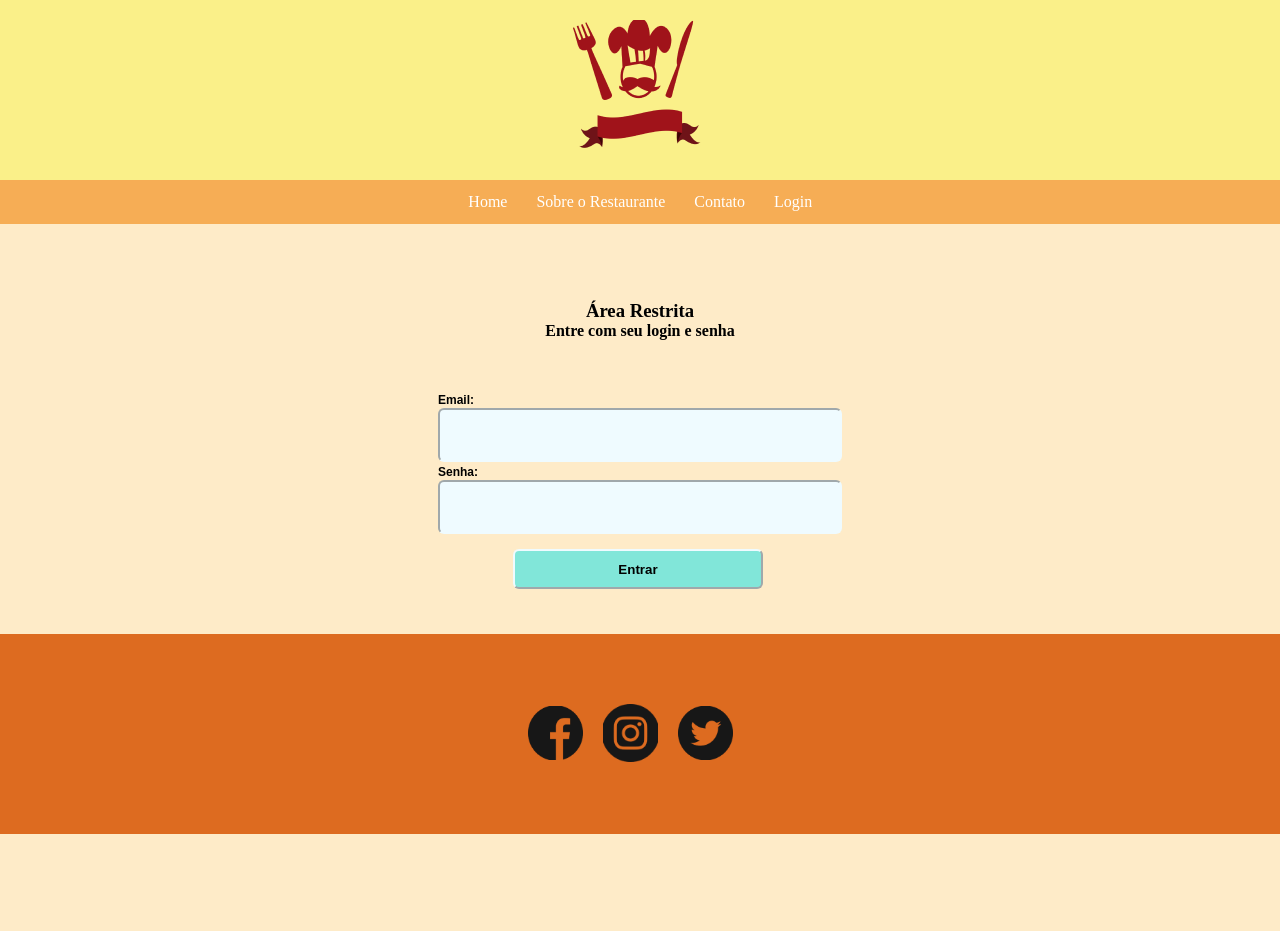
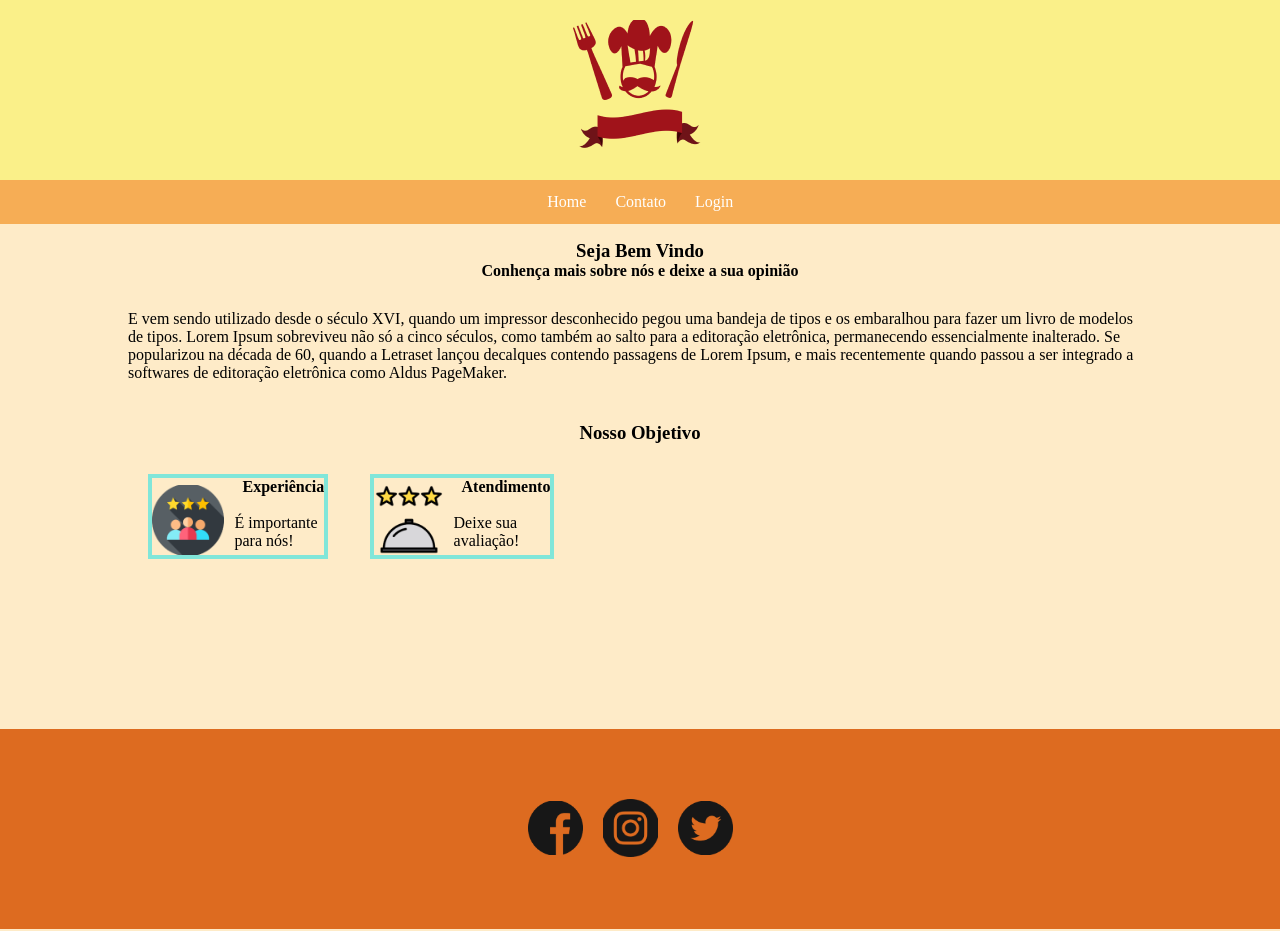
Before and after one commit to PhilipeAnderson/denoteFriends, a website with bundled scripts: page index.html in a window 1280 px wide. Shown: the top 931 px of the page. Before the commit the page ends 836 px from the top, so only its background shows below. Built offline with nearby package versions, Linux system fonts and the light colour scheme.

Commit message:
Criada as páginas de contato e login e adaptada a home

```diff
--- a/css/style.css
+++ b/css/style.css
@@ -56,7 +56,7 @@ body {
 .titulo_da_pag {
     color: #000000;
     position: relative;
-    top: 300px;
+    top: 240px;
     align-items: center;
     justify-content: center;
     text-align: center;
@@ -64,7 +64,7 @@ body {
 .descri_da_pag {
     color: #000000;
     position: relative;
-    top: 300px;
+    top: 240px;
     align-items: center;
     justify-content: center;
     text-align: center;
@@ -73,7 +73,7 @@ body {
 
 /* FORM DA TAG MAIN SECTION FORM  */
 .form {
-    margin-top: 350px;
+    margin-top: 280px;
     display: flex;
     justify-content: center;
     align-items: center;
@@ -103,6 +103,79 @@ body {
 }
 /* /FORM DA TAG MAIN SECTION FORM  */
 
+/* CONTEUDO DA HOME */
+.conteudo {
+    margin-top: 270px;
+    display: flex;
+    justify-content: center;
+    align-items: center;
+}
+.conteudo p{
+    width: 80%;
+}
+.titulo_da_pagII {
+    color: #000000;
+    position: relative;
+    top: 40px;
+    align-items: center;
+    justify-content: center;
+    text-align: center;
+}
+/* /CONTEUDO DA HOME */
+
+/* SQUARES */
+.squares ul {
+    margin-left:10%;
+}
+.squares ul li{
+    position: relative;
+    width: 120px;
+    margin: 70px 50px;
+    display: inline-flex;
+    align-items: center;
+    justify-content: center;
+}
+
+.square1{
+    display: inline-flex;
+    border: 4px solid #81E6D9
+}
+.square1 img {
+    margin-top: 7px;
+    height: 70px;
+}
+
+.square2{
+    display: inline-flex;
+    border: 4px solid #81E6D9
+}
+.square2 img {
+    margin-top: 7px;
+    height: 70px;
+}
+
+.square_titulo {
+    display: block;
+    margin-left: 10px;
+}
+
+.square_footer {
+    display: block;
+    margin-top: 40px;
+    margin-left: 0px;
+}
+/* /SQUARES */
+
+/* CONTATO */
+.contato {
+    margin-top: 30px;
+    text-align: center;
+    font-size: 20px;
+    font-weight: bold;
+
+}
+/* /CONTATO */
+
 /* FOOTER */
 .footer {
     position: absolute;
--- a/index.html
+++ b/index.html
@@ -1,38 +1,70 @@
 <!DOCTYPE html>
 <html lang="en">
+
 <head>
     <meta charset="UTF-8">
     <meta name="viewport" content="width=device-width, initial-scale=1.0">
     <title>Denote Friends</title>
-    <link rel="stylesheet" href="css/style.css"/>
+    <link rel="stylesheet" href="css/style.css" />
 </head>
+
 <body>
+
     <head>
         <div class="topo">
-            <img class="logo" src="img/logo.png"/>
+            <img class="logo" src="img/logo.png" />
         </div>
 
         <nav class="menu">
             <ul>
-                <li><a href="#">Home</a></li>
-                <li><a href="#">Sobre o Restaurante</a></li>
-                <li><a href="#">Contato</a></li>
-                <li><a href="#">Login</a></li>
+                <li><a href="index.html">Home</a></li>
+                <li><a href="contato.html">Contato</a></li>
+                <li><a href="login.html">Login</a></li>
             </ul>
         </nav>
     </head>
     <main>
-        <h3 class="titulo_da_pag" >Área Restrita</h3>
-        <h4 class="descri_da_pag">Entre com seu login e senha</h4>
-        <div class="form">
-            <form class="form_login">
-                <label>Email:</label><br />
-                <input class="input_box" type="text"><br />
-                <label>Senha:</label><br />
-                <input class="input_box" type="password"><br />
-                <input class="btn_entrar" type="button" value="Entrar">
-            </form>
+        <h3 class="titulo_da_pag">Seja Bem Vindo</h3>
+
+        <h4 class="descri_da_pag">Conhença mais sobre nós e deixe a sua opinião</h4>
+
+        <div class="conteudo">
+            <p>
+                E vem sendo utilizado desde o século XVI, quando um impressor
+                desconhecido pegou uma bandeja de tipos e os embaralhou para
+                fazer um livro de modelos de tipos. Lorem Ipsum sobreviveu não só a
+                cinco séculos, como também ao salto para a editoração eletrônica,
+                permanecendo essencialmente inalterado. Se popularizou na década de 60,
+                quando a Letraset lançou decalques contendo passagens de Lorem Ipsum,
+                e mais recentemente quando passou a ser integrado a softwares de
+                editoração eletrônica como Aldus PageMaker.
+            </p>
         </div>
+        <h3 class="titulo_da_pagII">Nosso Objetivo</h3>
+        <div class="squares">
+            <ul>
+                <li>
+                    <div class="square1">
+                        <img src="img/revisao-do-cliente.png" />
+                        <article class="square_titulo"><strong>&nbsp;&nbsp;Experiência</strong>
+                            <br /><br />
+                            É importante para nós!
+                        </article>
+                    </div>
+                </li>
+                <li>
+                    <div class="square2">
+                        <img src="img/avaliacao.png" />
+                        <article class="square_titulo">
+                            <strong>&nbsp;&nbsp;Atendimento</strong>
+                            <br /><br />
+                            Deixe sua avaliação!
+                        </article>
+                    </div>
+                </li>
+            </ul>
+        </div>
+    </main>
     </main>
     <footer>
         <div class="footer">
@@ -45,4 +77,5 @@
     </footer>
     <script type="text-javascript" src="js/script.js"></script>
 </body>
+
 </html>
```
Also changed, not shown: contato.html (added, +52 -0 lines), js/script.js (added, +13 -0 lines), login.html (added, +47 -0 lines), package.json (added, +23 -0 lines), img/avaliacao.png (added), img/revisao-do-cliente.png (added), 1 other file.
